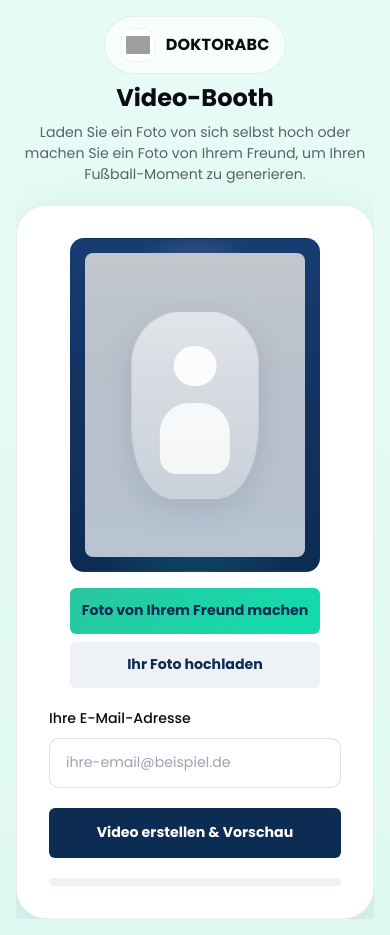
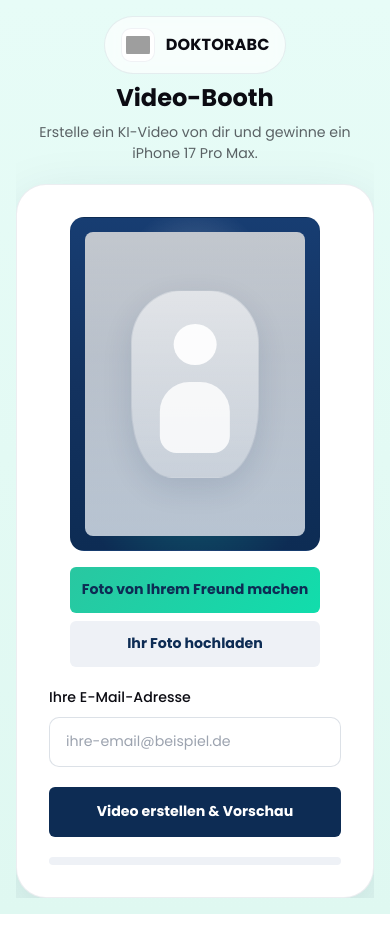
Before and after one commit to doktorabcbooth-web/replicate-video-booth, a Next.js app: page / in a window 390 px wide. After the commit the page ends 914 px from the top, so only its background shows below. Built offline with nearby package versions, Linux system fonts and the light colour scheme; grey boxes are pictures that could not be loaded.

Commit message:
Update homepage subtitle with iPhone 17 promo

```diff
--- a/app/page.tsx
+++ b/app/page.tsx
@@ -14,7 +14,7 @@ export default function Home() {
           <div className="logo-text">DOKTORABC</div>
         </div>
         <h1 className="title">Video-Booth</h1>
-        <p className="subtitle">Laden Sie ein Foto von sich selbst hoch oder machen Sie ein Foto von Ihrem Freund, um Ihren Fußball-Moment zu generieren.</p>
+        <p className="subtitle">Erstelle ein KI-Video von dir und gewinne ein iPhone 17 Pro Max.</p>
       </div>
 
       <CameraCapture />
```
